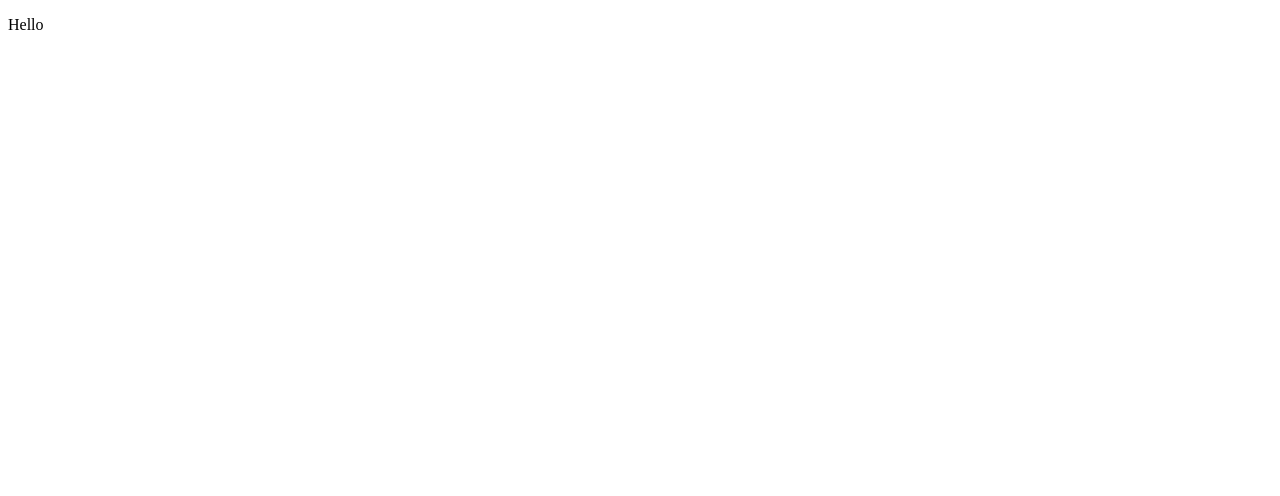
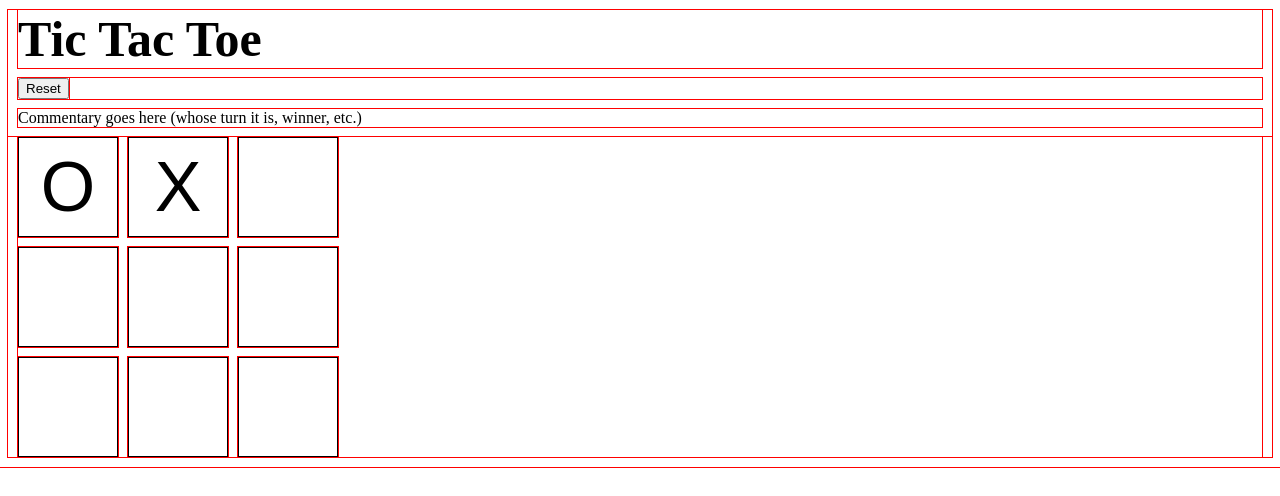
Before and after one commit to caojieming/odin-tic-tac-toe, a plain HTML site: page index.html in a window 1280 px wide. Drawn offline with Linux system fonts and the light colour scheme.

Commit message:
added basic html/css frame

```diff
--- a/index.html
+++ b/index.html
@@ -13,7 +13,31 @@
 
 
     <body>
-        <p>Hello</p>
+        <div id="title">Tic Tac Toe</div>
+
+        <div id="reset">
+            <button id="reset-button">Reset</button>
+        </div>
+
+        <div id="commentary">
+            Commentary goes here (whose turn it is, winner, etc.)
+        </div>
+
+        <div id="game">
+            <div id="board">
+                <button class="cell" id="cell-1">O</button>
+                <button class="cell" id="cell-2">X</button>
+                <button class="cell" id="cell-3"></button>
+
+                <button class="cell" id="cell-4"></button>
+                <button class="cell" id="cell-5"></button>
+                <button class="cell" id="cell-6"></button>
+
+                <button class="cell" id="cell-7"></button>
+                <button class="cell" id="cell-8"></button>
+                <button class="cell" id="cell-9"></button>
+            </div>
+        </div>
     </body>
 
 </html>
--- a/style.css
+++ b/style.css
@@ -0,0 +1,39 @@
+* {
+    outline: 1px red solid;
+}
+
+#title {
+    margin: 10px;
+    font-size: 50px;
+    font-weight: bold;
+}
+
+#reset {
+    margin: 10px;
+}
+
+#commentary {
+    margin: 10px;
+}
+
+#board {
+    margin: 10px;
+
+    display: grid;
+    gap: 10px;
+    grid-template-rows: 100px 100px 100px;
+    grid-template-columns: 100px 100px 100px;
+}
+#board .cell {
+    font-size: 70px;
+    background-color: white;
+    border: 1px solid black;
+}
+#board .cell {
+    font-size: 70px;
+    background-color: white;
+    border: 1px solid black;
+}
+#board .cell:active {
+    background-color: rgb(226, 226, 226);
+}
```
